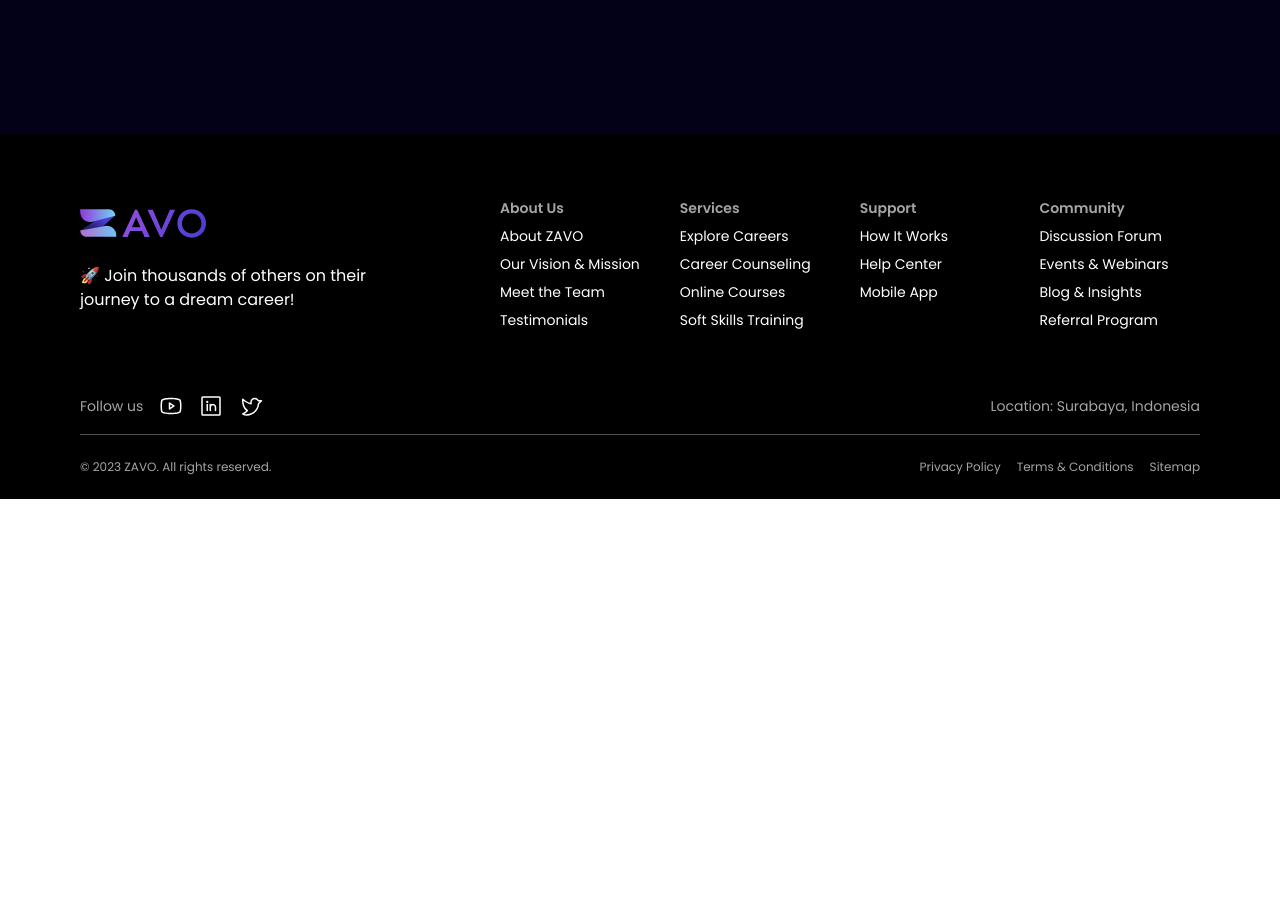
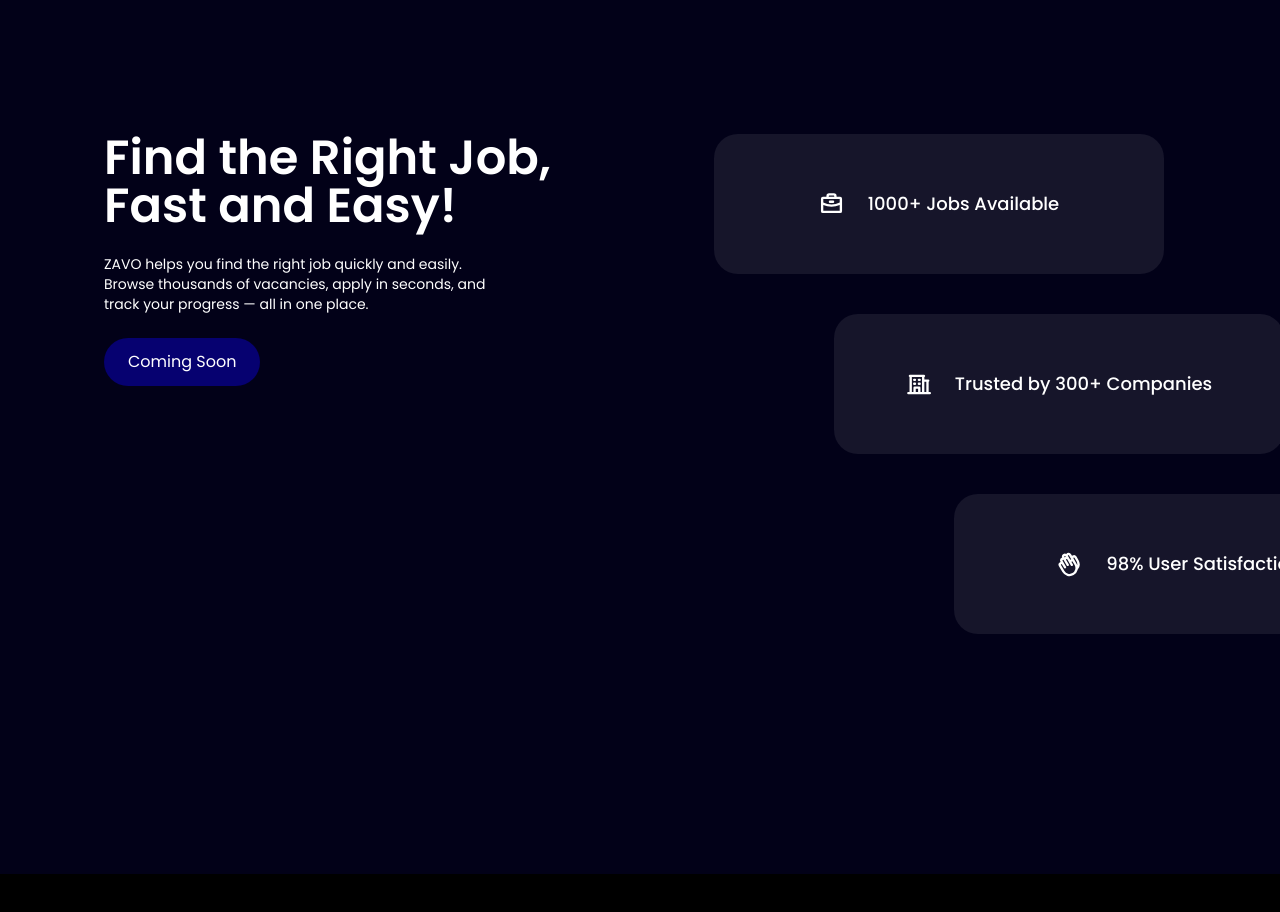
Before and after one commit to MJohanBintangP/Zavo-WebPage, a React (Vite) app: page / in a window 1280 px wide. Shown: the part 4500-5412 px from the top of the page. Before the commit the page ends 4999 px from the top, so only its background shows below. Built offline with nearby package versions, Linux system fonts and the light colour scheme.

Commit message:
Update section 5

```diff
--- a/src/App.tsx
+++ b/src/App.tsx
@@ -4,12 +4,14 @@ import Section1 from './components/Section1';
 import Section2 from './components/Section2';
 import Section3 from './components/Section3';
 import Section4 from './components/Section4';
+import Section5 from './components/Section5';
+// import FooterTop from './components/FooterTop';
 import FooterBottom from './components/FooterBottom';
 
 function App() {
   return (
     <>
-      <div className="font-[poppins] overflow-x-hidden relative">
+      <div className="font-[poppins] overflow-x-hidden relative select-none">
         <div className="bg-[#020118] px-10 md:px-15 lg:px-26 overflow-x-hidden relative">
           <Navbar />
           <HeaderSection />
@@ -17,6 +19,8 @@ function App() {
           <Section2 />
           <Section3 />
           <Section4 />
+          <Section5 />
+          {/* <FooterTop /> */}
         </div>
 
         <FooterBottom />
--- a/src/components/FooterBottom.tsx
+++ b/src/components/FooterBottom.tsx
@@ -4,7 +4,7 @@ import ZavoLogo from '../assets/logo.svg';
 
 const FooterBottom: FC = () => {
   return (
-    <footer className="bg-black px-10 md:px-12 lg:px-20 pt-16 text-white">
+    <footer className="bg-black px-10 md:px-12 lg:px-20 pt-16 text-white ">
       <div className="flex flex-col lg:flex-row gap-10 lg:gap-25 mb-16 ">
         {/* Logo & Description */}
         <div className="flex flex-col gap-4 max-w-xs">
@@ -29,7 +29,7 @@ const FooterBottom: FC = () => {
           <Phosphor.LinkedinLogoIcon size={24} className="text-white hover:text-blue-500 cursor-pointer" />
           <Phosphor.TwitterLogoIcon size={24} className="text-white hover:text-blue-500 cursor-pointer" />
         </div>
-        <a href="#" className="hover:underline">
+        <a href="" className="hover:underline">
           Location: Surabaya, Indonesia
         </a>
       </div>
@@ -40,13 +40,13 @@ const FooterBottom: FC = () => {
       <div className="flex flex-col md:flex-row justify-between items-start md:items-center text-xs text-[#A5A5A5] gap-2 py-6">
         <p>© 2023 ZAVO. All rights reserved.</p>
         <div className="flex gap-3 md:gap-4">
-          <a href="#" className="hover:underline">
+          <a href="" className="hover:underline">
             Privacy Policy
           </a>
-          <a href="#" className="hover:underline">
+          <a href="" className="hover:underline">
             Terms & Conditions
           </a>
-          <a href="#" className="hover:underline">
+          <a href="" className="hover:underline">
             Sitemap
           </a>
         </div>
@@ -64,7 +64,7 @@ const FooterColumn: FC<FooterColumnProps> = ({ title, links }) => (
   <div className="flex flex-col gap-2">
     <h2 className="text-[#A5A5A5] font-semibold">{title}</h2>
     {links.map((link, idx) => (
-      <a key={idx} href="#" className="hover:underline">
+      <a key={idx} href="" className="hover:underline">
         {link}
       </a>
     ))}
--- /dev/null
+++ b/src/components/FooterTop.tsx
@@ -0,0 +1,21 @@
+import iPhoneFooter from '../assets/iPhoneFooter.svg';
+import Zavo from '../assets/zavo.svg';
+
+export default function FooterTop() {
+  return (
+    <div className="bg-cover bg-center px-20 overflow-hidden" style={{ backgroundImage: 'url(/FooterTopBg.svg)' }}>
+      <div className="flex justify-between items-center max-w-7xl mx-auto">
+        <div className="flex flex-col gap-6">
+          <div className="flex text-white items-center gap-4">
+            <img className="w-6" src={Zavo} alt="Zavo" />
+            <p>Start your career with ZAVO</p>
+          </div>
+          <h1 className="text-white text-5xl font-medium max-w-[600px]">Come on, Start Your Career Today !</h1>
+          <p className="text-[#C1C1C1] text-sm max-w-[300px]">Download the ZAVO app now and be the first to know about the latest vacancies.</p>
+          <button className="w-fit bg-black text-white py-3 px-4 rounded-full">Coming Soon</button>
+        </div>
+        <img className="relative translate-y-[20%] w-80" src={iPhoneFooter} alt="iPhoneFooter" />
+      </div>
+    </div>
+  );
+}
--- a/src/components/Section5.tsx
+++ b/src/components/Section5.tsx
@@ -0,0 +1,29 @@
+import * as Phosport from '@phosphor-icons/react';
+
+export default function Section5() {
+  return (
+    <>
+      <div className="flex flex-col lg:flex-row mb-30 md:mb-40 lg:mb-60">
+        <div className="flex flex-col text-white gap-6">
+          <h1 className="text-5xl font-semibold max-w-[450px]">Find the Right Job, Fast and Easy!</h1>
+          <p className="text-sm max-w-[400px]">ZAVO helps you find the right job quickly and easily. Browse thousands of vacancies, apply in seconds, and track your progress — all in one place.</p>
+          <button className="hover:scale-105 transition-transform cursor-pointer w-fit bg-[#060170] text-white py-3 px-6 rounded-full">Coming Soon</button>
+        </div>
+        <div className="flex flex-col items-center gap-10 mt-20 lg:mt-0">
+          <div className="hover:scale-105 transition-transform hover:shadow-[0px_0px_20px_15px_rgba(255,255,255,0.02)] text-white font-medium relative sm:right-0 lg:-right-40 bg-white/8 rounded-3xl flex items-center justify-center gap-6 w-[280px] h-[120px] md:w-[700px] md:h-[140px] lg:w-[450px] lg:h-[140px]">
+            <Phosport.BriefcaseIcon size={25} weight="bold" />
+            <h1 className="text-md md:text-lg">1000+ Jobs Available</h1>
+          </div>
+          <div className="hover:scale-105 transition-transform hover:shadow-[0px_0px_20px_15px_rgba(255,255,255,0.02)] text-white font-medium relative sm:right lg:-right-70 bg-white/8 rounded-3xl flex items-center justify-center gap-6 w-[280px] h-[120px] md:w-[700px] md:h-[140px] lg:w-[450px] lg:h-[140px]">
+            <Phosport.BuildingOfficeIcon size={25} weight="bold" />
+            <h1 className="text-md md:text-lg max-w-[150px] md:max-w-6xl">Trusted by 300+ Companies</h1>
+          </div>
+          <div className="hover:scale-105 transition-transform hover:shadow-[0px_0px_20px_15px_rgba(255,255,255,0.02)] text-white font-medium relative sm:right-0 lg:-right-100 bg-white/8 rounded-3xl flex items-center justify-center gap-6 w-[280px] h-[120px] md:w-[700px] md:h-[140px] lg:w-[450px] lg:h-[140px]">
+            <Phosport.HandsClappingIcon size={25} weight="bold" />
+            <h1 className="text-md md:text-lg">98% User Satisfaction</h1>
+          </div>
+        </div>
+      </div>
+    </>
+  );
+}
```
Also changed, not shown: public/FooterTopBg.svg (added).
